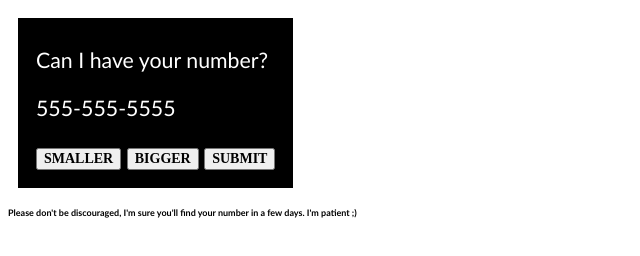
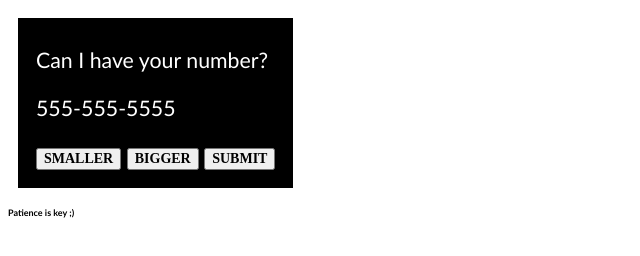
Before and after one commit to LeicRimRod/ExampleOne, a plain HTML site: page assignmenttwo.html in a window 1280 px wide. Shown: the whole page, without its empty margins (0-640 px from the left). Drawn offline with Linux system fonts and the light colour scheme.

Commit message:
Update assignmenttwo.html

```diff
--- a/assignmenttwo.html
+++ b/assignmenttwo.html
@@ -16,7 +16,7 @@
 </div>
 
 <h3>
-  <p>Please don't be discouraged, I'm sure you'll find your number in a few days. I'm patient ;)</p>
+  <p>Patience is key ;)</p>
 </h3>
 
 <style>
```
